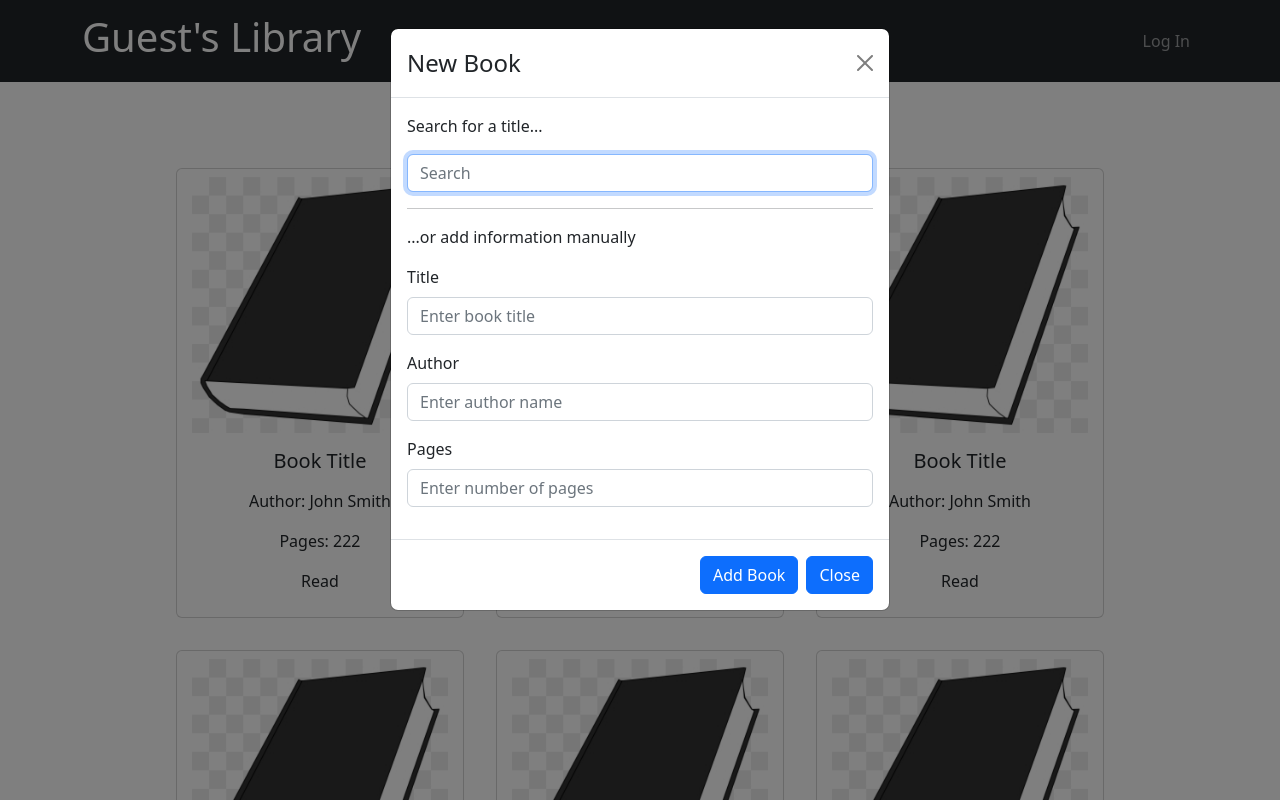
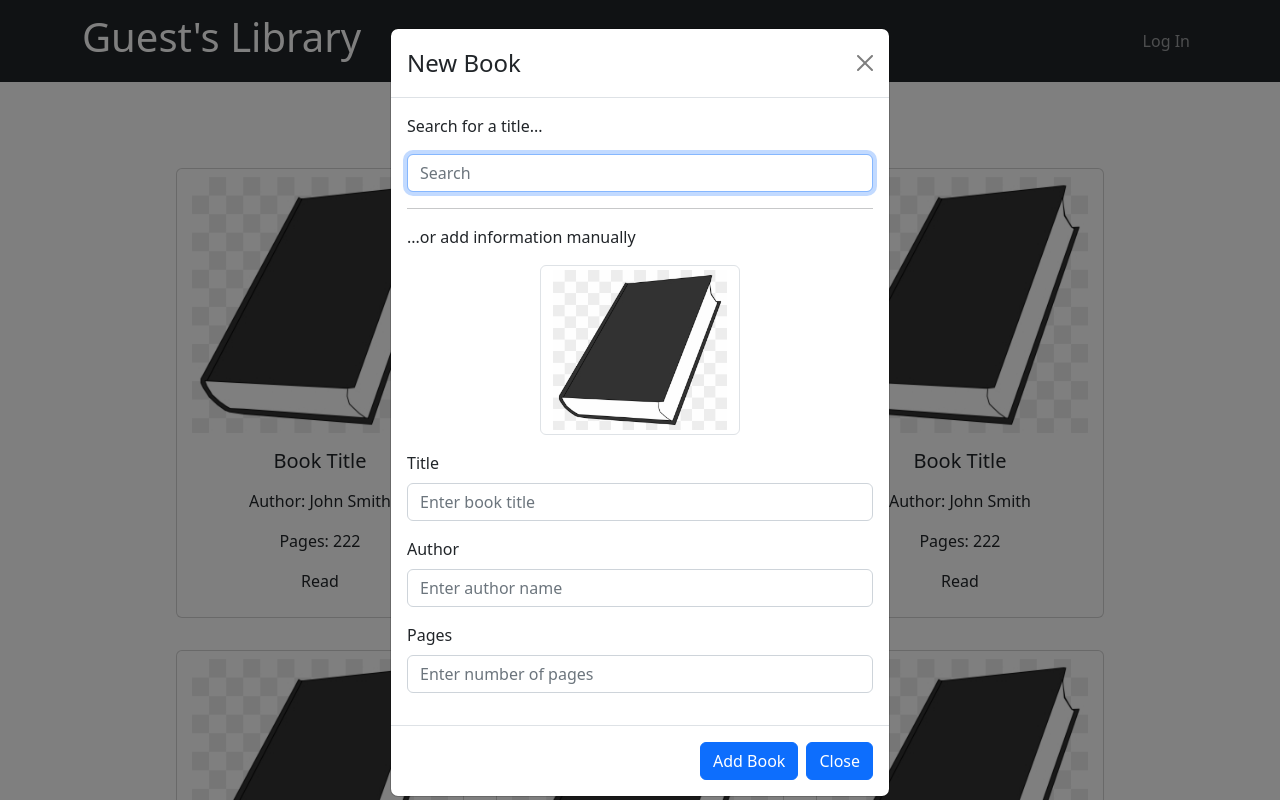
Before and after one commit to rygho90/react-library, a React (Create React App) app: page / in a window 1280 px wide. Both pictures are taken after a click on the button "+ Add New Book". Shown: the top 800 px of the page. Built offline with nearby package versions, Linux system fonts and the light colour scheme.

Commit message:
Add book cover area to Add Book modal

```diff
--- a/src/App.js
+++ b/src/App.js
@@ -1,4 +1,13 @@
-import { Container, Row, Navbar, Nav, Button, Modal, Form } from "react-bootstrap";
+import {
+  Container,
+  Row,
+  Navbar,
+  Nav,
+  Button,
+  Modal,
+  Form,
+  Image,
+} from "react-bootstrap";
 import React, { useState } from "react";
 import BookCard from "./components/BookCard";
 
@@ -71,6 +80,17 @@ function App() {
           </Form>
           <hr></hr>
           <p>...or add information manually</p>
+
+          <Row>
+          <Image
+            src={require("./images/bookcover.png")}
+            alt="book cover"
+            thumbnail
+            className="mx-auto mb-3"
+            style={{ width: 200 }}
+          />
+          </Row>
+
           <Form>
             <Form.Group className="mb-3" controlId="formTitle">
               <Form.Label>Title</Form.Label>
@@ -87,7 +107,7 @@ function App() {
           </Form>
         </Modal.Body>
         <Modal.Footer>
-        <Button onClick={handleCloseAddBookModal}>Add Book</Button>
+          <Button onClick={handleCloseAddBookModal}>Add Book</Button>
           <Button onClick={handleCloseAddBookModal}>Close</Button>
         </Modal.Footer>
       </Modal>
```
